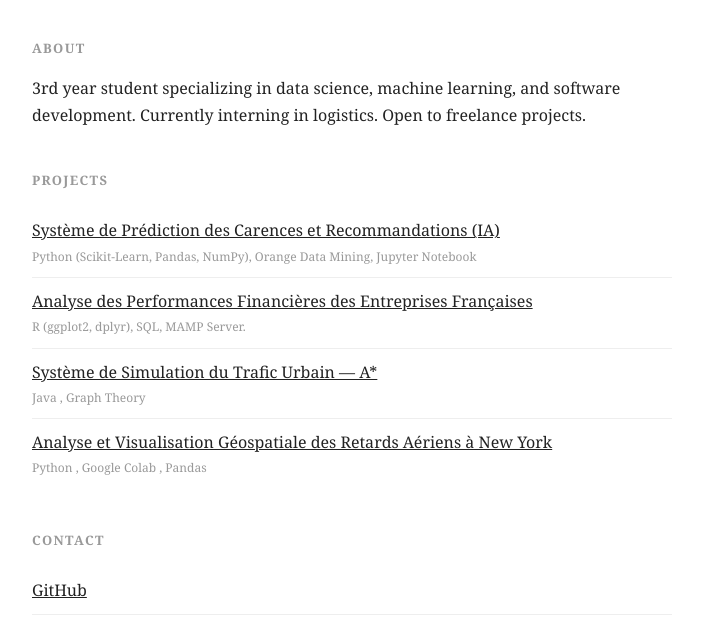
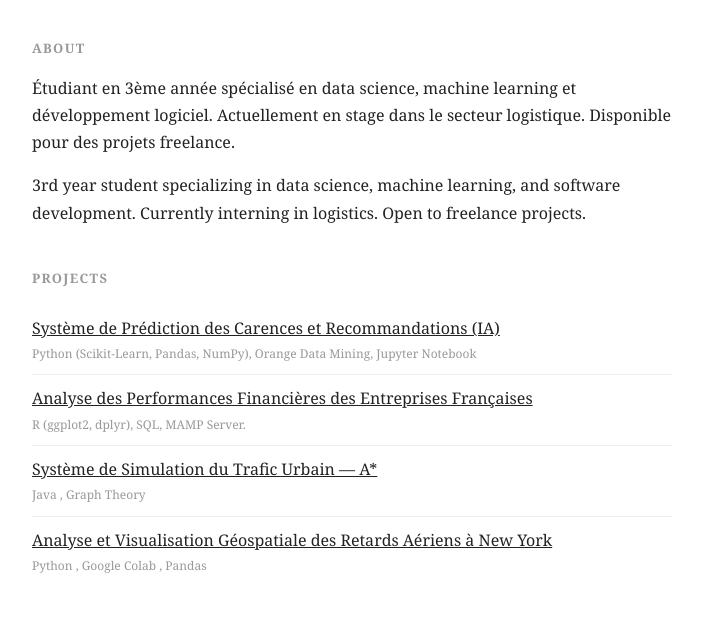
Before and after one commit to serdarvarl/serdarvarl.github.io, a plain HTML site: page index.html in a window 1280 px wide. Shown: the part 174-797 px from the top of the page, without its empty margins (288-991 px from the left). Drawn offline with Linux system fonts and the light colour scheme.

Commit message:
update
update

```diff
--- a/index.html
+++ b/index.html
@@ -30,6 +30,7 @@
   <p class="sub">MIASHS student · Montpellier · Data & Software</p>
 
   <h2>About</h2>
+  <p>Étudiant en 3ème année spécialisé en data science, machine learning et développement logiciel. Actuellement en stage dans le secteur logistique. Disponible pour des projets freelance.</p>
   <p>3rd year student specializing in data science, machine learning, and software development. Currently interning in logistics. Open to freelance projects.</p>
 
   <h2>Projects</h2>
```
